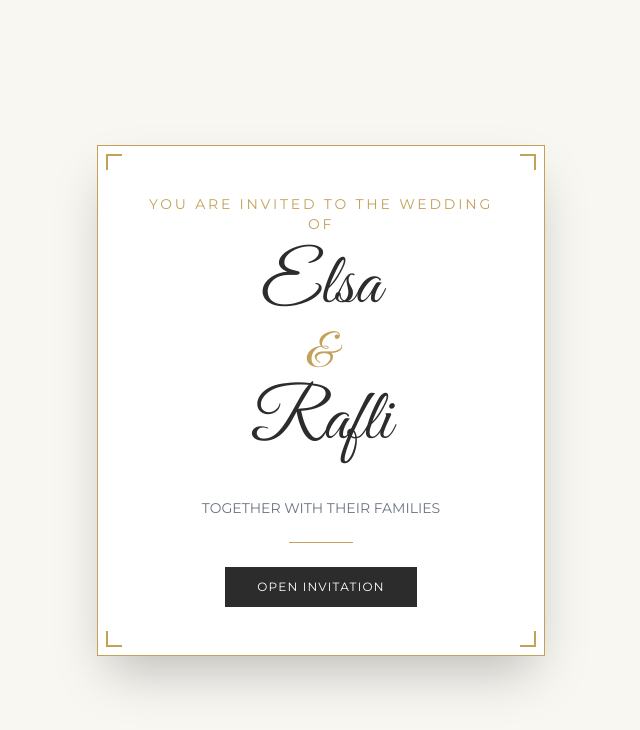
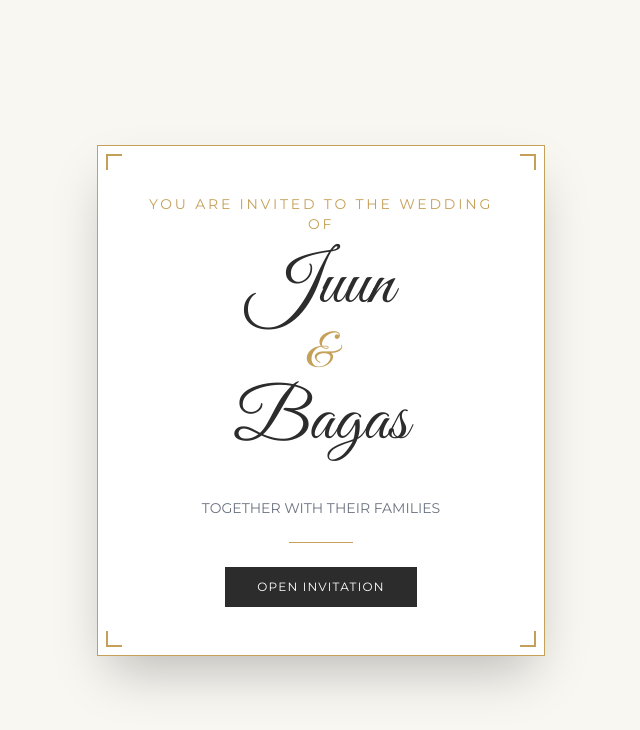
Before and after one commit to arthanabastala/wedding, a React (Vite) app: page / in a window 1280 px wide. Shown: the top 730 px of the page, without its empty margins (319-959 px from the left). Built offline with nearby package versions, Linux system fonts and the light colour scheme; a web font is replaced by a local one.

Commit message:
namechange

```diff
--- a/components/OpeningScreen.tsx
+++ b/components/OpeningScreen.tsx
@@ -16,9 +16,9 @@ const OpeningScreen: React.FC<OpeningScreenProps> = ({ onOpen }) => {
 
         <p className="text-invitation-gold uppercase tracking-[0.2em] text-sm mb-4">You are invited to the wedding of</p>
 
-        <h1 className="font-great-vibes text-5xl md:text-7xl text-invitation-dark mb-2">Elsa</h1>
+        <h1 className="font-great-vibes text-5xl md:text-7xl text-invitation-dark mb-2">Juun</h1>
         <h1 className="font-great-vibes text-3xl md:text-5xl text-invitation-gold mb-2">&</h1>
-        <h1 className="font-great-vibes text-5xl md:text-7xl text-invitation-dark mb-10">Rafli</h1>
+        <h1 className="font-great-vibes text-5xl md:text-7xl text-invitation-dark mb-10">Bagas</h1>
 
         <div className="space-y-6">
           <p className="font-sans text-gray-500 text-sm">TOGETHER WITH THEIR FAMILIES</p>
```
